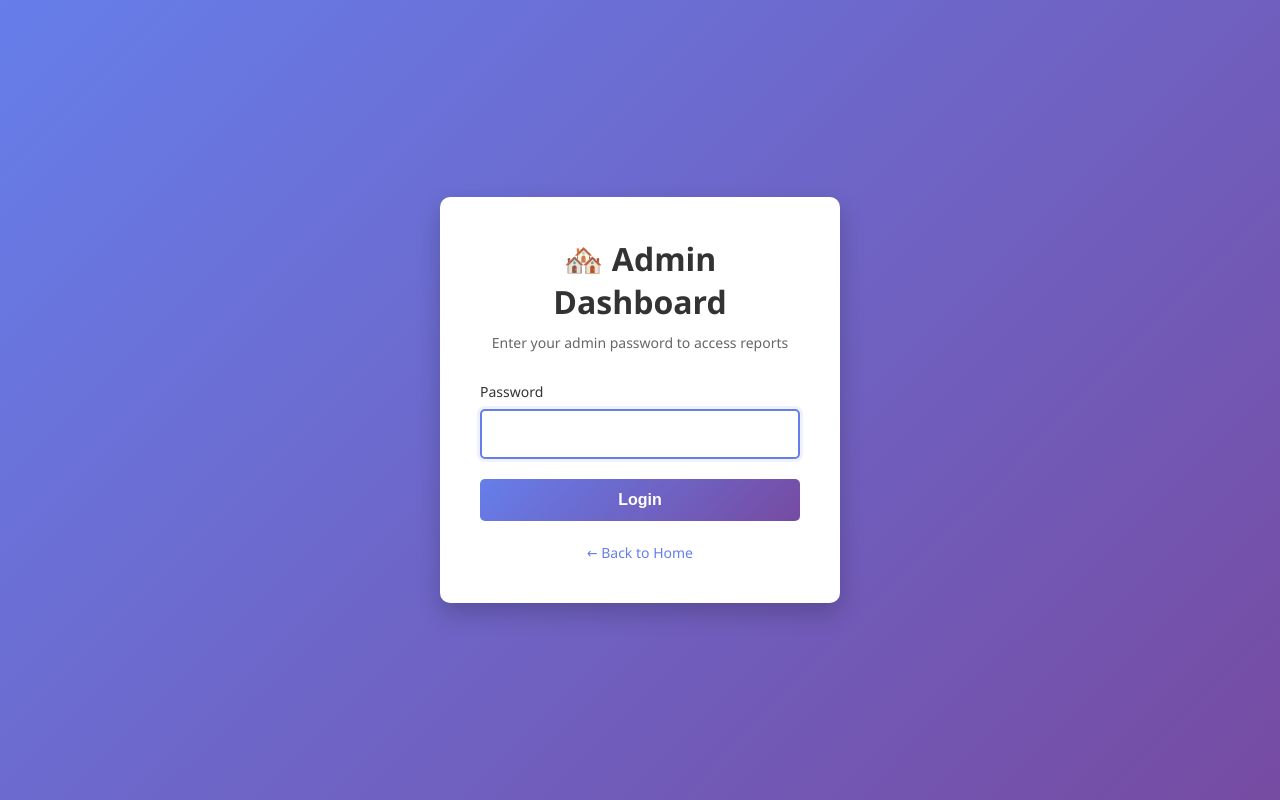
After one commit to abhishekupadhyay282/village-problem-portal, a Flask app: page /admin/login in a window 1280 px wide. The commit adds this page. Run offline with Flask 3, Linux system fonts and the light colour scheme.

Commit message:
Add admin authentication - only admins can see reports

```diff
--- a/app/__init__.py
+++ b/app/__init__.py
@@ -19,6 +19,9 @@ def create_app():
     app.config['SQLALCHEMY_DATABASE_URI'] = f'sqlite:///{db_path}'
     app.config['SQLALCHEMY_TRACK_MODIFICATIONS'] = False
     app.config['SECRET_KEY'] = 'your-secret-key-change-in-production'
+    app.config['SESSION_COOKIE_SECURE'] = False  # Set to True if using HTTPS
+    app.config['SESSION_COOKIE_HTTPONLY'] = True
+    app.config['SESSION_COOKIE_SAMESITE'] = 'Lax'
 
     # Initialize database
     db.init_app(app)
--- a/app/routes.py
+++ b/app/routes.py
@@ -1,6 +1,7 @@
 """Flask routes for the village portal."""
 
-from flask import Blueprint, render_template, request, jsonify, redirect, url_for
+from flask import Blueprint, render_template, request, jsonify, redirect, url_for, session
+from functools import wraps
 from app import db
 from app.models import Problem
 
@@ -8,6 +9,18 @@ main_bp = Blueprint('main', __name__)
 
 # Problem categories
 CATEGORIES = ['Infrastructure', 'Health', 'Water', 'Education', 'Other']
+
+# Admin password (change this in production!)
+ADMIN_PASSWORD = 'admin123'
+
+# Decorator to check admin access
+def admin_required(f):
+    @wraps(f)
+    def decorated_function(*args, **kwargs):
+        if 'admin' not in session or not session['admin']:
+            return redirect(url_for('main.admin_login'))
+        return f(*args, **kwargs)
+    return decorated_function
 
 
 @main_bp.route('/')
@@ -42,7 +55,28 @@ def submit_problem():
         return jsonify({'success': False, 'message': 'Error submitting problem'}), 500
 
 
+@main_bp.route('/admin/login', methods=['GET', 'POST'])
+def admin_login():
+    """Admin login page."""
+    if request.method == 'POST':
+        password = request.form.get('password', '')
+        if password == ADMIN_PASSWORD:
+            session['admin'] = True
+            return redirect(url_for('main.admin_dashboard'))
+        else:
+            return render_template('admin_login.html', error='Invalid password'), 401
+    return render_template('admin_login.html')
+
+
+@main_bp.route('/admin/logout')
+def admin_logout():
+    """Logout admin."""
+    session.pop('admin', None)
+    return redirect(url_for('main.index'))
+
+
 @main_bp.route('/admin')
+@admin_required
 def admin_dashboard():
     """Display admin dashboard with all submitted problems."""
     page = request.args.get('page', 1, type=int)
@@ -74,6 +108,7 @@ def admin_dashboard():
 
 
 @main_bp.route('/api/problems')
+@admin_required
 def get_problems():
     """API endpoint to get all problems as JSON."""
     page = request.args.get('page', 1, type=int)
--- /dev/null
+++ b/templates/admin_login.html
@@ -0,0 +1,137 @@
+<!DOCTYPE html>
+<html lang="en">
+<head>
+    <meta charset="UTF-8">
+    <meta name="viewport" content="width=device-width, initial-scale=1.0">
+    <title>Admin Login - Village Problem Portal</title>
+    <link rel="stylesheet" href="{{ url_for('static', filename='css/style.css') }}">
+    <style>
+        body {
+            background: linear-gradient(135deg, #667eea 0%, #764ba2 100%);
+            display: flex;
+            justify-content: center;
+            align-items: center;
+            min-height: 100vh;
+            margin: 0;
+            font-family: 'Segoe UI', Tahoma, Geneva, Verdana, sans-serif;
+        }
+
+        .login-container {
+            background: white;
+            padding: 40px;
+            border-radius: 10px;
+            box-shadow: 0 10px 25px rgba(0, 0, 0, 0.2);
+            width: 100%;
+            max-width: 400px;
+        }
+
+        .login-container h1 {
+            text-align: center;
+            color: #333;
+            margin-bottom: 10px;
+        }
+
+        .login-container p {
+            text-align: center;
+            color: #666;
+            font-size: 14px;
+            margin-bottom: 30px;
+        }
+
+        .form-group {
+            margin-bottom: 20px;
+        }
+
+        .form-group label {
+            display: block;
+            margin-bottom: 8px;
+            color: #333;
+            font-weight: 500;
+        }
+
+        .form-group input {
+            width: 100%;
+            padding: 12px;
+            border: 2px solid #e0e0e0;
+            border-radius: 5px;
+            font-size: 16px;
+            box-sizing: border-box;
+            transition: border-color 0.3s;
+        }
+
+        .form-group input:focus {
+            outline: none;
+            border-color: #667eea;
+        }
+
+        .btn-login {
+            width: 100%;
+            padding: 12px;
+            background: linear-gradient(135deg, #667eea 0%, #764ba2 100%);
+            color: white;
+            border: none;
+            border-radius: 5px;
+            font-size: 16px;
+            font-weight: 600;
+            cursor: pointer;
+            transition: transform 0.2s;
+        }
+
+        .btn-login:hover {
+            transform: translateY(-2px);
+        }
+
+        .btn-login:active {
+            transform: translateY(0);
+        }
+
+        .error-message {
+            background-color: #f8d7da;
+            color: #721c24;
+            padding: 12px;
+            border-radius: 5px;
+            margin-bottom: 20px;
+            border: 1px solid #f5c6cb;
+        }
+
+        .back-link {
+            text-align: center;
+            margin-top: 20px;
+        }
+
+        .back-link a {
+            color: #667eea;
+            text-decoration: none;
+            font-size: 14px;
+        }
+
+        .back-link a:hover {
+            text-decoration: underline;
+        }
+    </style>
+</head>
+<body>
+    <div class="login-container">
+        <h1>🏘️ Admin Dashboard</h1>
+        <p>Enter your admin password to access reports</p>
+
+        {% if error %}
+        <div class="error-message">
+            {{ error }}
+        </div>
+        {% endif %}
+
+        <form method="POST" action="{{ url_for('main.admin_login') }}">
+            <div class="form-group">
+                <label for="password">Password</label>
+                <input type="password" id="password" name="password" required autofocus>
+            </div>
+            <button type="submit" class="btn-login">Login</button>
+        </form>
+
+        <div class="back-link">
+            <a href="{{ url_for('main.index') }}">← Back to Home</a>
+        </div>
+    </div>
+</body>
+</html>
--- a/templates/submit.html
+++ b/templates/submit.html
@@ -11,7 +11,7 @@
         <div class="form-container">
             <div class="header">
                 <h1>🏘️ Village Problem Portal</h1>
-                <p>Report an issue affecting your village</p>
+                <p>Report an issue affecting your village dd</p>
             </div>
 
             <form id="problemForm" method="POST" action="/submit">
```
Also changed, not shown: templates/admin.html (+7 -2 lines).
